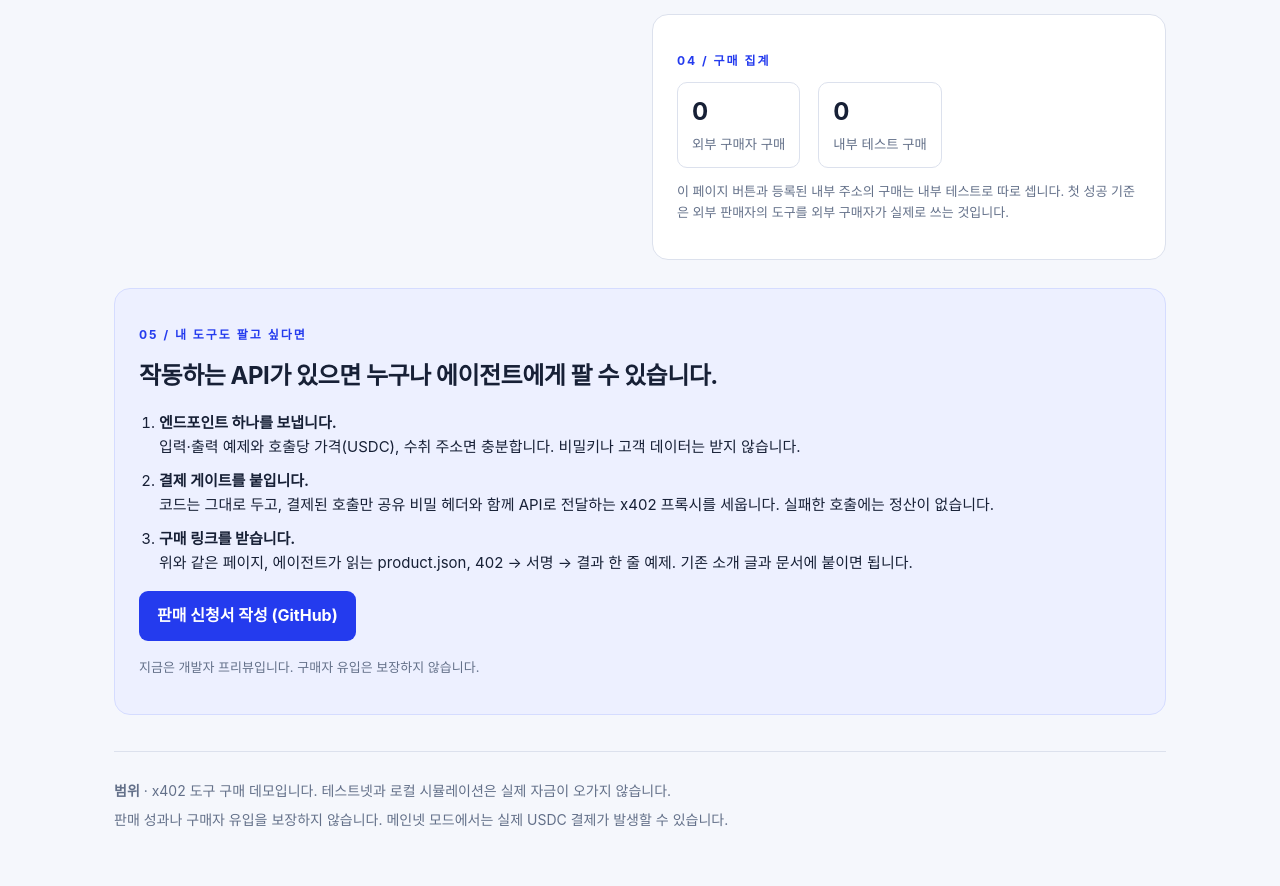
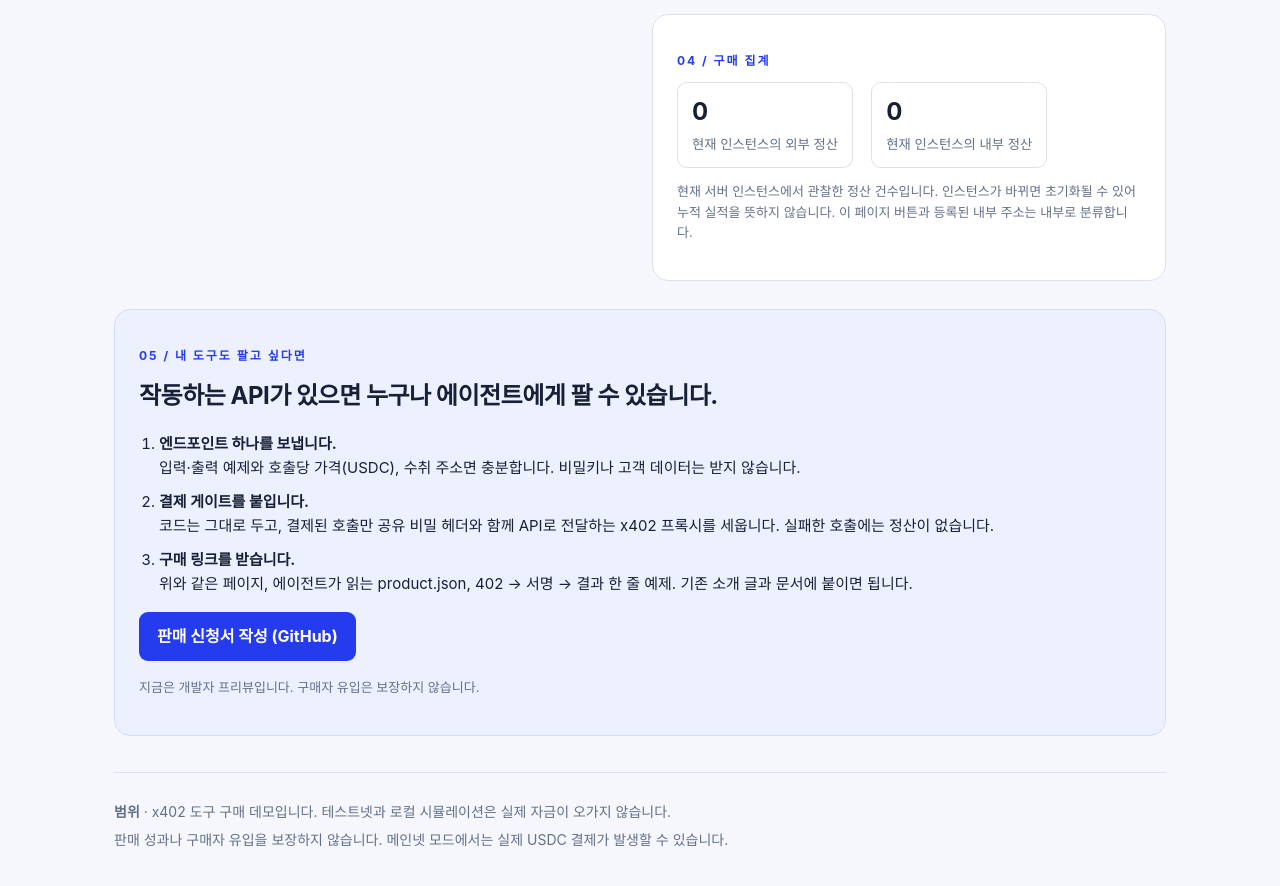
Before and after one commit to Kairose-master/handsel-mandate, a browser extension: page demo/page.html in a window 1280 px wide. Shown: the part 1140-2026 px from the top of the page. Drawn offline with Linux system fonts and the light colour scheme; no server answers.

Commit message:
Clarify demo purchase counters are instance-local (#5)

```diff
--- a/demo/page.html
+++ b/demo/page.html
@@ -50,8 +50,8 @@
       </section>
       <section class="stack">
         <p class="eyebrow">04 / 구매 집계</p>
-        <div class="stat"><div><b id="count-external">0</b><small>외부 구매자 구매</small></div><div><b id="count-internal">0</b><small>내부 테스트 구매</small></div></div>
-        <p class="hint">이 페이지 버튼과 등록된 내부 주소의 구매는 내부 테스트로 따로 셉니다. 첫 성공 기준은 외부 판매자의 도구를 외부 구매자가 실제로 쓰는 것입니다.</p>
+        <div class="stat"><div><b id="count-external">0</b><small>현재 인스턴스의 외부 정산</small></div><div><b id="count-internal">0</b><small>현재 인스턴스의 내부 정산</small></div></div>
+        <p class="hint">현재 서버 인스턴스에서 관찰한 정산 건수입니다. 인스턴스가 바뀌면 초기화될 수 있어 누적 실적을 뜻하지 않습니다. 이 페이지 버튼과 등록된 내부 주소는 내부로 분류합니다.</p>
         <pre id="recent" hidden></pre>
       </section>
     </div>
```
